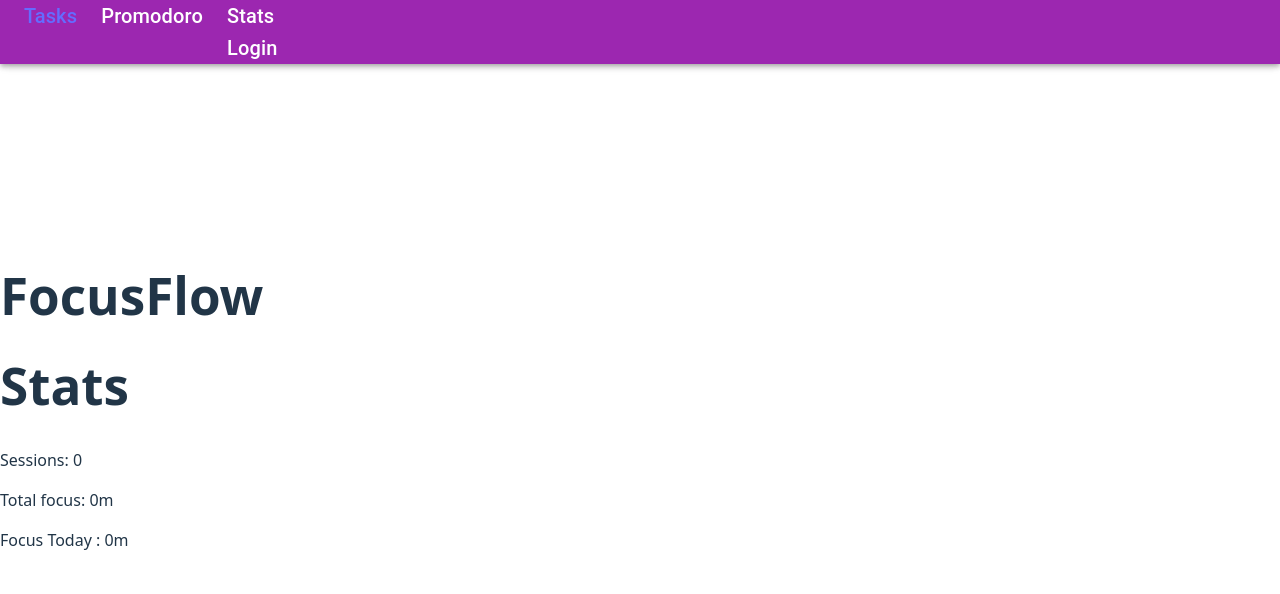
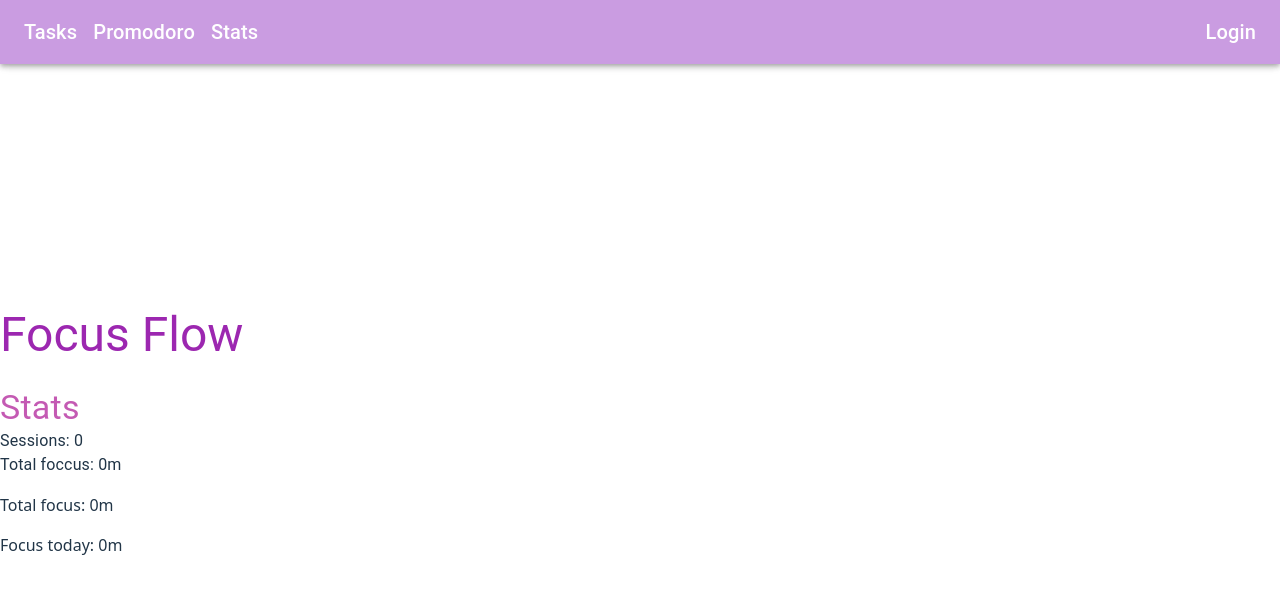
Before and after one commit to Mahmod94/react, a React (Vite) app in the folder FocusFlow/: page /statspage in a window 1280 px wide. Shown: the top 594 px of the page. Built offline with nearby package versions, Linux system fonts and the light colour scheme.

Commit message:
UI
updated UI
used MUI

```diff
--- a/FocusFlow/src/App.tsx
+++ b/FocusFlow/src/App.tsx
@@ -1,66 +1,49 @@
+import type { Task } from "./types/task";
 import { useEffect, useState } from "react";
+import { PromodoroProvider } from "./PromodoroProvider";
+import { Route, Routes } from "react-router-dom";
+import NavBar from "./components/NavBar";
+import TasksPage from "./pages/TasksPage";
+import PromodoroPage from "./pages/PromodoroPage";
+import StatsPage from "./pages/StatsPage";
+import { Toolbar, Typography, Box } from "@mui/material";
 
-import type { Task } from "./types/task.ts";
-import type { Session } from "./types/session.ts";
 
-import { PromodoroProvider } from "./PromodoroProvider.tsx";
-import StatsPage from "./pages/StatsPage"
-import PromodoroPage from "./pages/PromodoroPage";
-import TasksPage from "./pages/TasksPage";
-import { Route, Routes } from "react-router-dom";
-import NavBar from "./components/NavBar.tsx";
+const Storage_Key = "focusfolw.tasks";
 
-const SESSIONS_KEY = "focusflow.sessions";
-
-const STORAGE_KEY = "focusflow.tasks";
-
-export default function App()
-{
-  const[sessions, setSessions] = useState<Session[]>(() => {
+export default function App() {
+  const [tasks, setTasks] = useState<Task[]>(() => {
     try {
-      const raw = localStorage.getItem(SESSIONS_KEY);
+      const raw = localStorage.getItem(Storage_Key);
       if (!raw) return [];
       const parsed = JSON.parse(raw);
-      return Array.isArray(parsed) ? (parsed as Session[]) : [];
+      return Array.isArray(parsed) ? (parsed as Task[]) : [];
     } catch {
       return [];
     }
   });
 
   useEffect(() => {
-    localStorage.setItem(SESSIONS_KEY, JSON.stringify(sessions));
-  }, [sessions]);
+    localStorage.setItem(Storage_Key, JSON.stringify(tasks));
+  }, [tasks]);
 
-  const [tasks, setTasks] = useState<Task[]>(() => {
-    try
-    {
-      const raw = localStorage.getItem(STORAGE_KEY);
-      if (!raw) return [];
-      const parsed = JSON.parse(raw);
-      return Array.isArray(parsed) ? (parsed as Task[]) : [];
-    }catch {
-      return [];
-    }
-  });
+  return (
+    <div>
+      <NavBar />
+      <Toolbar />
 
-  useEffect(() =>{
-    localStorage.setItem(STORAGE_KEY, JSON.stringify(tasks));
-  }, [tasks])
-
-  return(
-    <>
-      <div>
-        <h1>FocusFlow</h1>
-
-        <NavBar />
-        <PromodoroProvider setSessions={setSessions}>
+      <Box textAlign="center" mt={2} mb={3}>
+        <Typography variant="h3" component="h1" color="secondary">
+          Focus Flow
+        </Typography>
+      </Box>
+      <PromodoroProvider>
         <Routes>
           <Route path="/" element={<TasksPage tasks={tasks} setTasks={setTasks} />} />
-          <Route path="/promodoropage" element={<PromodoroPage sessions={sessions} setSessions={setSessions} tasks={tasks} />} />
-          <Route path="/statspage" element={<StatsPage sessions={sessions}/>} />
+          <Route path="/promodoropage" element={<PromodoroPage tasks={tasks} />} />
+          <Route path="/statspage" element={<StatsPage />} />
         </Routes>
-        </PromodoroProvider>
-      </div>
-    </>
+      </PromodoroProvider>
+    </div>
   );
 }
--- a/FocusFlow/src/PromodoroProvider.tsx
+++ b/FocusFlow/src/PromodoroProvider.tsx
@@ -1,27 +1,145 @@
-import React, { createContext, useContext, useEffect, useRef, useState } from "react";
+// import React, { createContext, useContext, useEffect, useRef, useState } from "react";
+// import type { Session } from "./types/session";
+
+// const POMODORO_LENGTH_SECONDS = 25 * 60;
+
+// type PromodoroState = {
+//   timeLeft: number;
+//   running: boolean;
+//   selectedTaskId: string;
+//   setSelectedTaskId: (id: string) => void;
+//   startPause: () => void;
+//   reset: () => void;
+// };
+
+// const PromodoroContext = createContext<PromodoroState | null>(null);
+
+// export function PromodoroProvider({
+//   children,
+//   setSessions,
+// }: {
+//   children: React.ReactNode;
+//   setSessions: React.Dispatch<React.SetStateAction<Session[]>>;
+// }) {
+//   const [timeLeft, setTimeLeft] = useState(POMODORO_LENGTH_SECONDS);
+//   const [running, setRunning] = useState(false);
+//   const [selectedTaskId, setSelectedTaskId] = useState("");
+
+//   const loggedRef = useRef(false);
+
+//   useEffect(() => {
+//     if (!running) return;
+
+//     const id = window.setInterval(() => {
+//       setTimeLeft((prev) => Math.max(prev - 1, 0));
+//     }, 1000);
+
+//     return () => window.clearInterval(id);
+//   }, [running]);
+
+//   useEffect(() => {
+//     if (!running) return;
+
+//     if (timeLeft === 0 && !loggedRef.current) {
+//       loggedRef.current = true;
+//       setRunning(false);
+
+//       setSessions((prev) => [
+//         ...prev,
+//         {
+//           id: Date.now(),
+//           durationSeconds: POMODORO_LENGTH_SECONDS,
+//           endedAt: Date.now(),
+//           type: "focus",
+//           taskId: selectedTaskId || undefined,
+//         },
+//       ]);
+//     }
+//   }, [timeLeft, running, selectedTaskId, setSessions]);
+
+//   const startPause = () => {
+//     if (!running) loggedRef.current = false;
+//     setRunning((p) => !p);
+//   };
+
+//   const reset = () => {
+//     setRunning(false);
+//     setTimeLeft(POMODORO_LENGTH_SECONDS);
+//     loggedRef.current = false;
+//   };
+
+//   return (
+//     <PromodoroContext.Provider
+//       value={{
+//         timeLeft,
+//         running,
+//         selectedTaskId,
+//         setSelectedTaskId,
+//         startPause,
+//         reset,
+//       }}
+//     >
+//       {children}
+//     </PromodoroContext.Provider>
+//   );
+// }
+
+// export function usePromodoro() {
+//   const ctx = useContext(PromodoroContext);
+//   if (!ctx) throw new Error("usePromodoro must be used within PromodoroProvider");
+//   return ctx;
+// }
+
+
+/**
+ * New:
+ * createContext
+ * children
+ */
+
+import React, { createContext, useContext, useEffect, useRef, useState} from "react";
 import type { Session } from "./types/session";
 
-const POMODORO_LENGTH_SECONDS = 25 * 60;
+const PROMODORO_LENGTH_SECONDS = 25 * 60;
+const SESSIONS_KEY = "focusflow.sessions";
 
 type PromodoroState = {
   timeLeft: number;
   running: boolean;
+
   selectedTaskId: string;
   setSelectedTaskId: (id: string) => void;
+
+  sessions: Session[];
+  addSession: (s: Session) => void;
+  clearSessions: () => void;
+
   startPause: () => void;
   reset: () => void;
 };
 
 const PromodoroContext = createContext<PromodoroState | null>(null);
 
-export function PromodoroProvider({
-  children,
-  setSessions,
-}: {
-  children: React.ReactNode;
-  setSessions: React.Dispatch<React.SetStateAction<Session[]>>;
-}) {
-  const [timeLeft, setTimeLeft] = useState(POMODORO_LENGTH_SECONDS);
+
+
+export function PromodoroProvider({ children }: { children: React.ReactNode }) {
+// sessions med localStorage init
+  const [sessions, setSessions] = useState<Session[]>(() => {
+    try {
+      const raw = localStorage.getItem(SESSIONS_KEY);
+      if(!raw) return[];
+      const parsed = JSON.parse(raw);
+      return Array.isArray(parsed) ? (parsed as Session[]) : [];
+    } catch {
+      return [];
+    }
+  });
+
+  useEffect(() => {
+    localStorage.setItem(SESSIONS_KEY, JSON.stringify(sessions));
+  }, [sessions]);
+
+  const [timeLeft, setTimeLeft] = useState(PROMODORO_LENGTH_SECONDS);
   const [running, setRunning] = useState(false);
   const [selectedTaskId, setSelectedTaskId] = useState("");
 
@@ -37,6 +155,12 @@ export function PromodoroProvider({
     return () => window.clearInterval(id);
   }, [running]);
 
+  const addSession = (s: Session) => {
+    setSessions((prev) => [...prev, s]);
+  };
+
+  const clearSessions = () => setSessions([]);
+
   useEffect(() => {
     if (!running) return;
 
@@ -44,27 +168,25 @@ export function PromodoroProvider({
       loggedRef.current = true;
       setRunning(false);
 
-      setSessions((prev) => [
-        ...prev,
-        {
+      addSession({
         id: Date.now(),
-          durationSeconds: POMODORO_LENGTH_SECONDS,
+        durationSeconds: PROMODORO_LENGTH_SECONDS,
         endedAt: Date.now(),
         type: "focus",
         taskId: selectedTaskId || undefined,
-        },
-      ]);
+      });
     }
-  }, [timeLeft, running, selectedTaskId, setSessions]);
+  }, [timeLeft, running, selectedTaskId]);
 
   const startPause = () => {
-    if (!running) loggedRef.current = false;
-    setRunning((p) => !p);
+    setRunning(false);
+    setTimeLeft(PROMODORO_LENGTH_SECONDS);
+    loggedRef.current = false;
   };
 
   const reset = () => {
     setRunning(false);
-    setTimeLeft(POMODORO_LENGTH_SECONDS);
+    setTimeLeft(PROMODORO_LENGTH_SECONDS);
     loggedRef.current = false;
   };
 
@@ -75,6 +197,9 @@ export function PromodoroProvider({
         running,
         selectedTaskId,
         setSelectedTaskId,
+        sessions,
+        addSession,
+        clearSessions,
         startPause,
         reset,
       }}
@@ -84,7 +209,7 @@ export function PromodoroProvider({
   );
 }
 
-export function usePromodoro() {
+export function usePromodoro(){
   const ctx = useContext(PromodoroContext);
   if (!ctx) throw new Error("usePromodoro must be used within PromodoroProvider");
   return ctx;
--- a/FocusFlow/src/components/NavBar.tsx
+++ b/FocusFlow/src/components/NavBar.tsx
@@ -1,39 +1,52 @@
 import { Box, AppBar, Toolbar, Stack, Typography} from "@mui/material";
 import { Link } from "react-router-dom";
 
-import { useState } from "react";
 
 export default function NavBar(){
 
-    const [ancorEl, setAncorEl] = useState<null | HTMLElement>(null);
+    const menuItem = [
+        {
+            menuName: "Focus Flow",
+            menuItems: [
+                {
+                    name: "Tasks",
+                    href: "/",
+                },
+                {
+                    name: "Promodoro",
+                    href: "/promodoropage",
+                },
+                {
+                    name: "Stats",
+                    href: "/statspage"
+                },
+            ]
+        }
+    ];
 
-
-    return (
-        <Box sx={{ flexGrow: 1}}>
-            <AppBar position="fixed" color="secondary">
-                <Toolbar variant="dense">
+    return(
+        <AppBar position="fixed" sx={{ backgroundColor: "#CA9CE1" }}>
+            <Toolbar>
                 <Stack direction="row" spacing={3}>
-                        <Link to="/" style={{ color: "inhert", textDecoration: "none"}}>
-                        <Typography variant="h6" component="div" sx={{ flexGrow: 1}}>Tasks</Typography>
-                        </Link>
-
-                        <Link to="/promodoropage" style={{ color: "inherit", textDecoration:"none"}}>
-                        <Typography variant="h6" component="div" sx={{ flexGrow: 1}}>
-                            Promodoro
+                    {menuItem.map((menu) =>(
+                        <Stack key={menu.menuName} direction="row" spacing={2}>
+                            {menu.menuItems.map((item)=> (
+                                <Link
+                                    key={item.name}
+                                    to={item.href}
+                                    style={{ textDecoration: "none", color: "inherit" }}
+                                    >
+                                        <Typography variant="h6">
+                                            {item.name}
                                         </Typography>
                                 </Link>
-
-                        <Link to="/statspage" style={{color: "inherit", textDecoration: "none"}}>
-                        <Typography variant="h6" component="div" sx={{ flexGrow: 1}}>
-                            Stats
-                        </Typography>
-                        <Typography variant="h6" component="div" sx={{ flexGrow: 1}}>
-                            Login
-                        </Typography>
-                        </Link>
+                            ))}
                         </Stack>
+                    ))}
+                </Stack>
+                <Box sx={{ flexGrow: 1}}></Box>
+                <Typography variant="h6">Login</Typography>
             </Toolbar>
         </AppBar>
-        </Box>
     );
 }
--- a/FocusFlow/src/pages/PromodoroPage.tsx
+++ b/FocusFlow/src/pages/PromodoroPage.tsx
@@ -1,5 +1,5 @@
 import { useEffect, useRef, useState } from "react";
-
+import { Typography } from "@mui/material";
 
 import type { Task } from "../types/task";
 import type { Session } from "../types/session";
@@ -9,76 +9,11 @@ const PROMODORO_LENGTH = 10;
 
 
 type Props = {
-    sessions: Session[];
-    setSessions: React.Dispatch<React.SetStateAction<Session[]>>;
     tasks: Task[];
-
 }
 
 export default function PromodoroPage({ tasks } : Props)
 {
-    // const [timeLeft, setTimeLeft] = useState<number>(PROMODORO_LENGTH);
-    // const [running, setIsRunning] = useState<boolean>(false);
-
-    // const [selectedTaskId, setSelectedTaskId] = useState<string | "">("");
-
-
-    // // Hjälpfunktion för mm:ss
-    // const formatTime = (totalSeconds: number) => {
-    //     const m = Math.floor(totalSeconds/ 60);
-    //     const s = totalSeconds % 60;
-    //     return `${m}:${s.toString().padStart(2, "0")}`;
-    // };
-
-
-    // // useEffect(() => {
-    // //     // localStorage.setItem(STORAGE_KEY, JSON.stringify(sessions));
-    // //     console.log("SAVED", sessions);
-    // // }, [sessions]);
-
-    // useEffect(() => {
-    //     if(!running) return;
-
-    //     const id = window.setInterval(() => {
-    //         setTimeLeft(prev => Math.max(prev - 1, 0));
-    //     }, 1000);
-
-    //     return () => clearInterval(id);
-    // }, [running]);
-
-    // const loggedRef = useRef(false);
-
-    // useEffect(() => {
-    //     if (!running) return;
-
-    //     if (timeLeft === 0 && !loggedRef.current){
-    //         loggedRef.current = true;
-
-    //         setIsRunning(false);
-    //         setSessions(prev => [
-    //             ...prev,
-    //             {
-    //                 id: Date.now(),
-    //                 durationSeconds: PROMODORO_LENGTH,
-    //                 endedAt: Date.now(),
-    //                 type: "focus",
-    //                 taskId: selectedTaskId || undefined,
-    //             },
-    //         ]);
-    //     }
-    // }, [timeLeft, running, setSessions])
-
-
-    // const handleStartPause = () => {
-    //     if (!running) loggedRef.current = false;
-    //     setIsRunning(p => !p);
-    // };
-
-    // const handleReset = () => {
-    //     setIsRunning(false);
-    //     setTimeLeft(PROMODORO_LENGTH);
-    //     loggedRef.current= false;
-    // };
 
     const {
         timeLeft,
@@ -98,7 +33,7 @@ export default function PromodoroPage({ tasks } : Props)
 
     return (
         <div>
-            <h1>Promodoro</h1>
+            <Typography variant="h4" component="h2" sx={{ color : "#C45AB3"}}>Promodoro</Typography>
 
             <select value={selectedTaskId} onChange={(e) => setSelectedTaskId(e.target.value)}>
                 <option value="">No task</option>
@@ -107,43 +42,13 @@ export default function PromodoroPage({ tasks } : Props)
                 ))}
             </select>
 
-            <div style={{ fontSize: "2rem", marginBottom:"1rem00"}}>
+            <div style={{ fontSize: "2rem", marginBottom:"1rem"}}>
                 {formatTime(timeLeft)}
             </div>
 
             <button onClick={startPause}>Start</button>
             <button onClick={reset} style={{ marginLeft: "0.5rem" }}>Reset</button>
         </div>
-
-
-        // <div>
-        //     <h1>Promodoro</h1>
-        //     <select value={selectedTaskId} onChange={(e) => setSelectedTaskId(e.target.value)}>
-        //         <option value="">No task</option>
-        //         {tasks.map(t => (
-        //             <option key={t.id} value={t.id}>{t.title}</option>
-        //         ))}
-        //     </select>
-        //     <div style={{ fontSize: "2rem", marginBottom: "1rem" }}>
-        //         {formatTime(timeLeft)}
-        //     </div>
-
-        //     <button onClick={handleStartPause}>
-        //         {running ? "Pause" : "Start"}
-        //     </button>
-
-        //     <button onClick={handleReset} style={{ marginLeft: "0.5rem" }}>
-        //         Reset
-        //     </button>
-        // <ul>
-        //     {sessions.map((s)=>(
-        //         <li key={s.id}>
-        //             {s.type} — {formatTime(s.durationSeconds)} —{" "}
-        //             {new Date(s.endedAt).toLocaleString()}
-        //         </li>
-        //     ))}
-        // </ul>
-        // </div>
     );
 
 }
--- a/FocusFlow/src/pages/StatsPage.tsx
+++ b/FocusFlow/src/pages/StatsPage.tsx
@@ -1,26 +1,25 @@
-import type { Session } from "../types/session"
+import type { Session } from "../types/session";
+import { usePromodoro } from "../PromodoroProvider";
+import { Typography } from "@mui/material";
 
-type Props = {
-    sessions: Session[];
+const formatHM = (totalSeconds: number) => {
+  const h = Math.floor(totalSeconds / 3600);
+  const m = Math.floor((totalSeconds % 3600) / 60);
+  return h > 0 ? `${h}h ${m}m` : `${m}m`;
 };
 
-const formatHM = (totalSeconds: number) => {
-    const h = Math.floor(totalSeconds/ 3600);
-    const m = Math.floor((totalSeconds % 3600) / 60);
-    return h > 0 ? `${h}h ${m}m` : `${m}m`
-};
+export default function StatsPage() {
+  const { sessions } = usePromodoro();
 
-export default function StatsPage({ sessions }: Props)
-{
   const totalSessions = sessions.length;
 
-    const totalFocuseSeconds = sessions.reduce((sum, s) => {
+  const totalFocusSeconds = sessions.reduce((sum, s) => {
     return s.type === "focus" ? sum + s.durationSeconds : sum;
-    }, 0)
+  }, 0);
 
-    const StartOfToday = new Date();
-    StartOfToday.setHours(0, 0, 0, 0);
-    const startOfTodayMs = StartOfToday.getTime();
+  const startOfToday = new Date();
+  startOfToday.setHours(0, 0, 0, 0);
+  const startOfTodayMs = startOfToday.getTime();
 
   const focusTodaySeconds = sessions.reduce((sum, s) => {
     const isToday = s.endedAt >= startOfTodayMs;
@@ -28,15 +27,17 @@ export default function StatsPage({ sessions }: Props)
     return isToday && isFocus ? sum + s.durationSeconds : sum;
   }, 0);
 
-    return(
+  return (
     <div>
-            <h1>Stats</h1>
-            <p>Sessions: {totalSessions}</p>
-            <p>Total focus: {formatHM(totalFocuseSeconds)}</p>
-            <p>
-                Focus Today : {formatHM(focusTodaySeconds)}
-            </p>
-
+      <Typography variant="h4" component="h2" sx={{ color: "#C45AB3" }}>Stats</Typography>
+      <Typography variant="body1">
+        Sessions: {totalSessions}
+      </Typography>
+      <Typography variant="body1">
+        Total foccus: {formatHM(totalFocusSeconds)}
+      </Typography>
+      <p>Total focus: {formatHM(totalFocusSeconds)}</p>
+      <p>Focus today: {formatHM(focusTodaySeconds)}</p>
     </div>
-    )
+  );
 }
--- a/FocusFlow/src/pages/TasksPage.tsx
+++ b/FocusFlow/src/pages/TasksPage.tsx
@@ -1,5 +1,6 @@
 import { useState } from "react";
 import type { Task } from "../types/task";
+import { Typography } from "@mui/material";
 
 
 type Props = {
@@ -26,7 +27,7 @@ export default function TasksPage({ tasks, setTasks} : Props) {
 
   return (
     <>
-      <h1>Tasks</h1>
+      <Typography variant="h4" component="h2" sx={{ color: "#C45AB3"}}>Tasks</Typography>
       <input value={name} onChange={(e) => setName(e.target.value)} />
       <button type="button" onClick={handleAdd}>Add</button>
 
```
Lines whose indentation alone changed are shown as unchanged.
